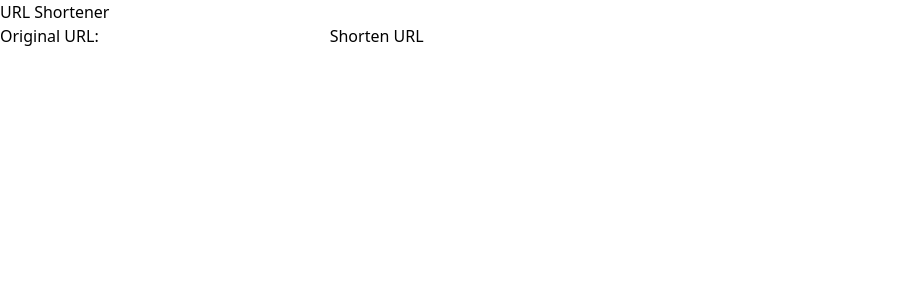
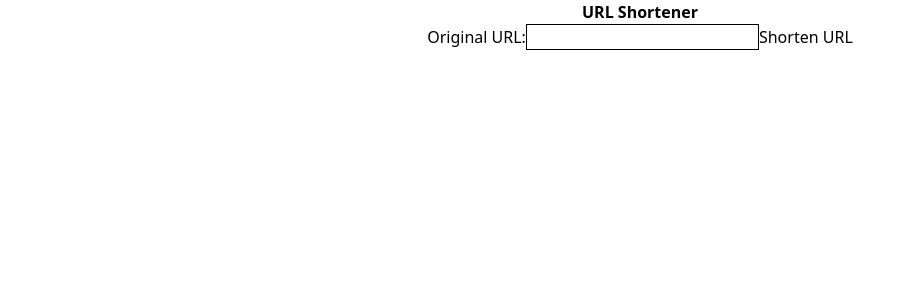
Before and after one commit to Hariprasath390/linkshortner, a React (Create React App) app: page / in a window 1280 px wide. Shown: the top 300 px of the page, without its empty margins (0-915 px from the left). Built offline with nearby package versions, Linux system fonts and the light colour scheme.

Commit message:
just commited

```diff
--- a/src/App.js
+++ b/src/App.js
@@ -1,15 +1,16 @@
-import React, { useState } from 'react';
-import axios from 'axios';
+import React, { useState } from "react";
+import axios from "axios";
 
 function App() {
-  const [originalUrl, setOriginalUrl] = useState('');
-  const [shortUrl, setShortUrl] = useState('');
+  const [originalUrl, setOriginalUrl] = useState("");
+  const [shortUrl, setShortUrl] = useState("");
 
   const handleSubmit = async (e) => {
     e.preventDefault();
-
     try {
-      const response = await axios.post('http://localhost:5000/api/url', { originalUrl });
+      const response = await axios.post("http://localhost:5000/api/url", {
+        originalUrl,
+      });
       setShortUrl(response.data.shortUrl);
     } catch (error) {
       console.error(error);
@@ -30,21 +31,24 @@ function App() {
   };
 
   return (
-    <div className="App">
-      <h1>URL Shortener</h1>
+    <div>
+      <div className="flex flex-col justify-center items-center ">
+        <h1 className="font-bold ">URL Shortener</h1>
         <form onSubmit={handleSubmit}>
-        <label>
+          <label className="">
             Original URL:
             <input
               type="url"
               value={originalUrl}
               onChange={(e) => setOriginalUrl(e.target.value)}
               required
+              className="border border-black "
             />
           </label>
-        <button type="submit">Shorten URL</button>
+          <button type="submit border border-blac ">Shorten URL</button>
         </form>
         {shortUrl && displayShortenedUrl()}
+      </div>
     </div>
   );
 }
```
Lines whose indentation alone changed are shown as unchanged.
